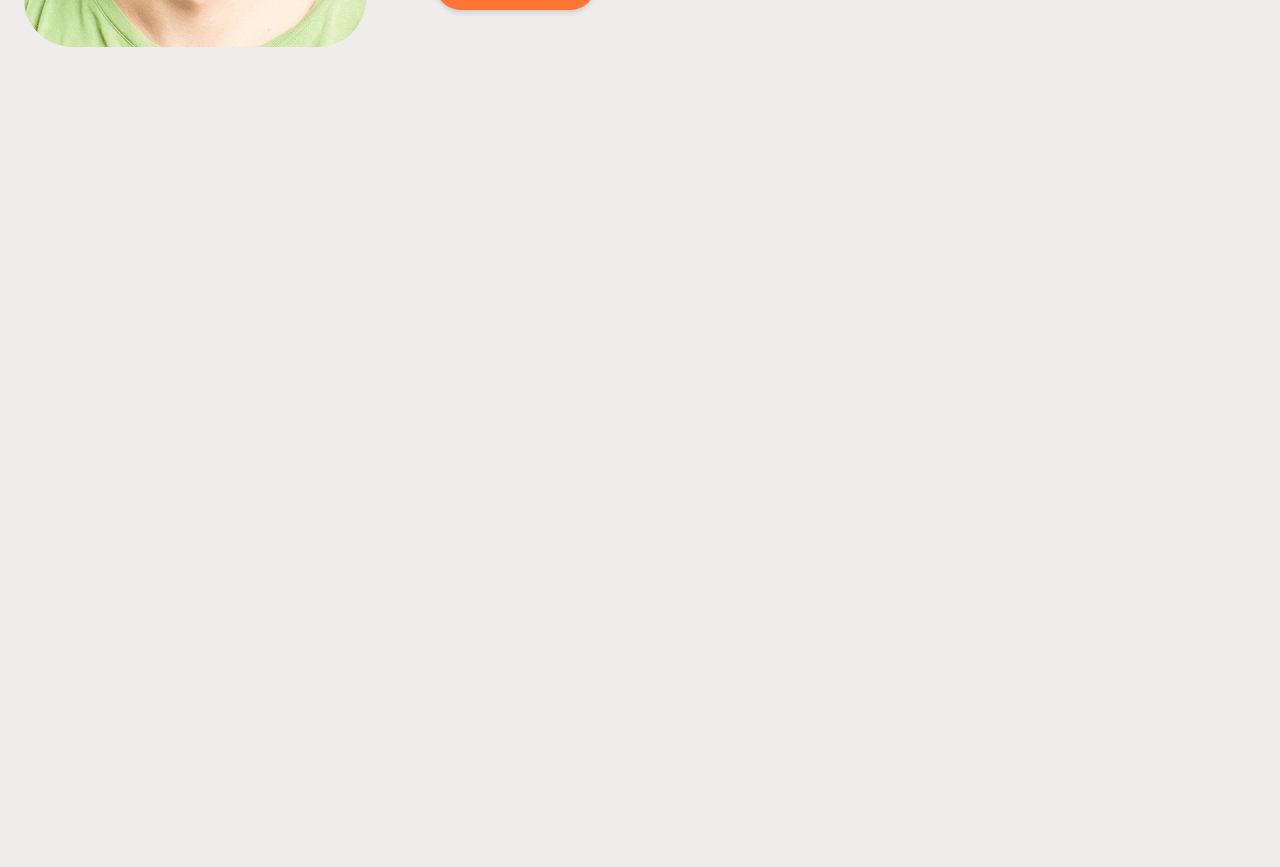
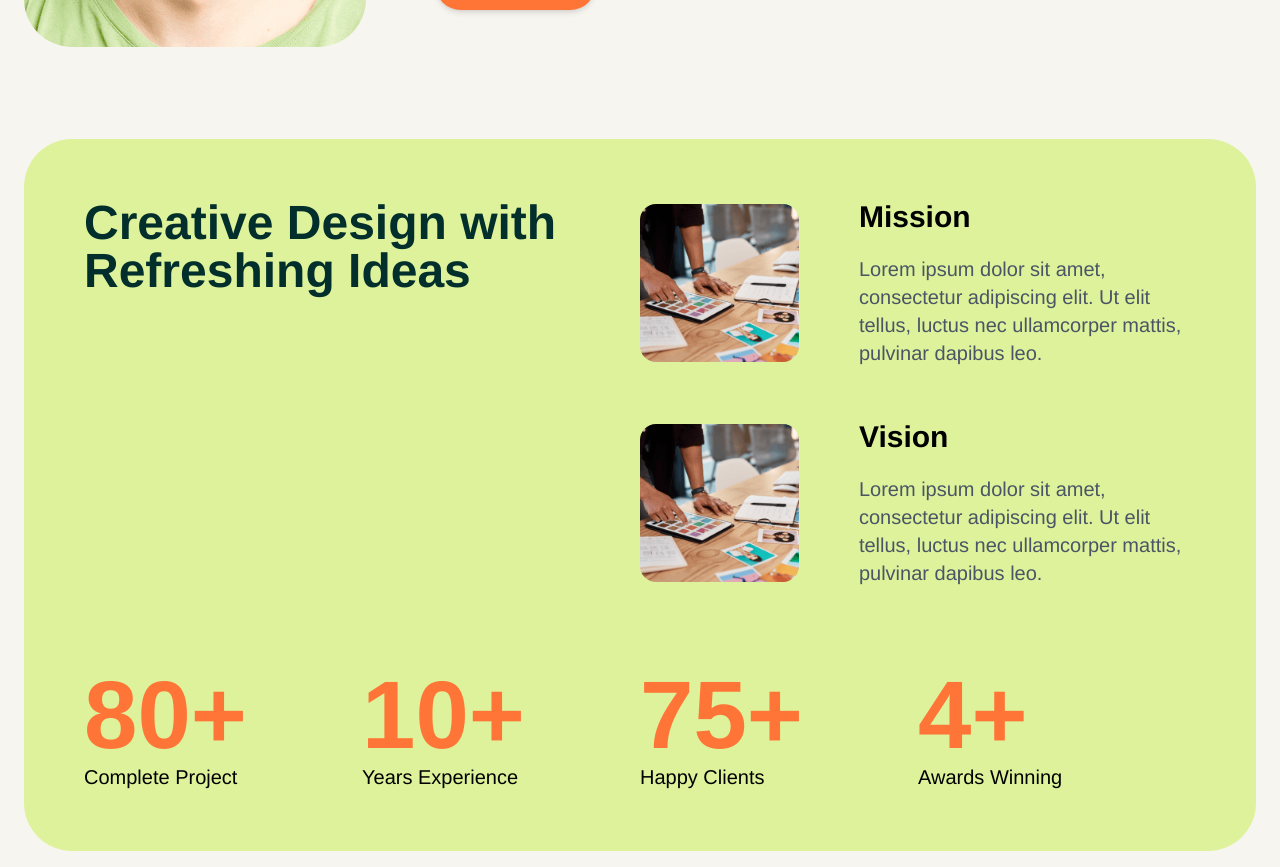
Before and after one commit to sharifulislamudoy/Graphics-Verse, a React (Vite) app: page / in a window 1280 px wide. Shown: the part 560-1427 px from the top of the page. Before the commit the page ends 800 px from the top, so only its background shows below. Built offline with nearby package versions, Linux system fonts and the light colour scheme.

Commit message:
refreshing section done

```diff
--- a/package.json
+++ b/package.json
@@ -13,6 +13,7 @@
     "@tailwindcss/vite": "^4.1.14",
     "framer-motion": "^12.23.24",
     "react": "^19.1.1",
+    "react-countup": "^6.5.3",
     "react-dom": "^19.1.1",
     "react-icons": "^5.5.0",
     "react-router": "^7.9.4",
--- a/src/components/Home/Hero.jsx
+++ b/src/components/Home/Hero.jsx
@@ -4,7 +4,7 @@ import image from "../../assets/hero-image.png"
 
 const Hero = () => {
   return (
-    <div className="px-4 py-4 md:px-6 flex items-center justify-between w-full mt-15 gap-">
+    <div className="px-4 py-4 md:px-6 flex items-center justify-between w-full mt-15">
 
       {/* Left Side - Image */}
       <motion.div
--- /dev/null
+++ b/src/components/Home/Refreshing.jsx
@@ -0,0 +1,68 @@
+import React from 'react';
+import image from '../../assets/img-vision.png'
+import CountUp from 'react-countup';
+
+const Refreshing = () => {
+    return (
+        <div className='px-4 py-4 md:px-6 w-full mt-15 '>
+            <div className='rounded-[3rem] bg-[#DEF29B] p-15'>
+                <div className='grid grid-cols-2 '>
+                    <div className=''>
+                        <h2 className='text-5xl font-semibold text-[#022F2B]'>Creative Design with Refreshing Ideas</h2>
+                    </div>
+                    <div className='space-y-13'>
+                        <div className='flex justify-between items-center  gap-15 '>
+                            <div>
+                                <img src={image} alt="vision image" className='rounded-2xl
+                                w-[500px] h-auto' />
+                            </div>
+                            <div>
+                                <h4 className='text-3xl font-semibold '>Mission</h4>
+                                <p className='text-gray-600 text-xl mt-5'>Lorem ipsum dolor sit amet, consectetur adipiscing elit. Ut elit tellus, luctus nec ullamcorper mattis, pulvinar dapibus leo.</p>
+                            </div>
+                        </div>
+                        <div className='flex justify-between items-center  gap-15 '>
+                            <div>
+                                <img src={image} alt="vision image" className='rounded-2xl
+                                w-[500px] h-auto' />
+                            </div>
+                            <div>
+                                <h4 className='text-3xl font-semibold '>Vision</h4>
+                                <p className='text-gray-600 text-xl mt-5'>Lorem ipsum dolor sit amet, consectetur adipiscing elit. Ut elit tellus, luctus nec ullamcorper mattis, pulvinar dapibus leo.</p>
+                            </div>
+                        </div>
+                    </div>
+                </div>
+                <div className='grid md:grid-cols-4 grid-cols-2 mt-20'>
+                    <div>
+                        <p className='text-8xl text-[#FF7537] font-semibold'>
+                            <CountUp start={0} end={80} duration={5} />+
+                        </p>
+                        <p className='text-xl'>Complete Project</p>
+                    </div>
+                    <div>
+                        <p className='text-8xl text-[#FF7537] font-semibold'>
+                            <CountUp start={0} end={10} duration={5} />+
+                        </p>
+                        <p className='text-xl'>Years Experience</p>
+                    </div>
+                    <div>
+                        <p className='text-8xl text-[#FF7537] font-semibold'>
+                            <CountUp start={0} end={75} duration={5} />+
+                        </p>
+                        <p className='text-xl'>Happy Clients</p>
+                    </div>
+                    <div>
+                        <p className='text-8xl text-[#FF7537] font-semibold'>
+                            <CountUp start={0} end={4} duration={5} />+
+                        </p>
+                        <p className='text-xl'>Awards Winning</p>
+                    </div>
+                </div>
+            </div>
+
+        </div>
+    );
+};
+
+export default Refreshing;
--- a/src/index.css
+++ b/src/index.css
@@ -2,7 +2,7 @@
 @import url('https://fonts.cdnfonts.com/css/helvetica-neue-55');
 
 body {
-    background-color: #eeedeb;
+    background-color: #F7F5F0;
     font-family: 'Helvetica Neue', sans-serif;
 
 }
--- a/src/pages/Home.jsx
+++ b/src/pages/Home.jsx
@@ -1,10 +1,12 @@
 import React from 'react';
 import Hero from '../components/Home/Hero';
+import Refreshing from '../components/Home/Refreshing';
 
 const Home = () => {
     return (
         <div>
             <Hero />
+            <Refreshing />
         </div>
     );
 };
```
Also changed, not shown: src/assets/img-vision.png (added), 1 other file (tests, documents, lock files or other folders).
